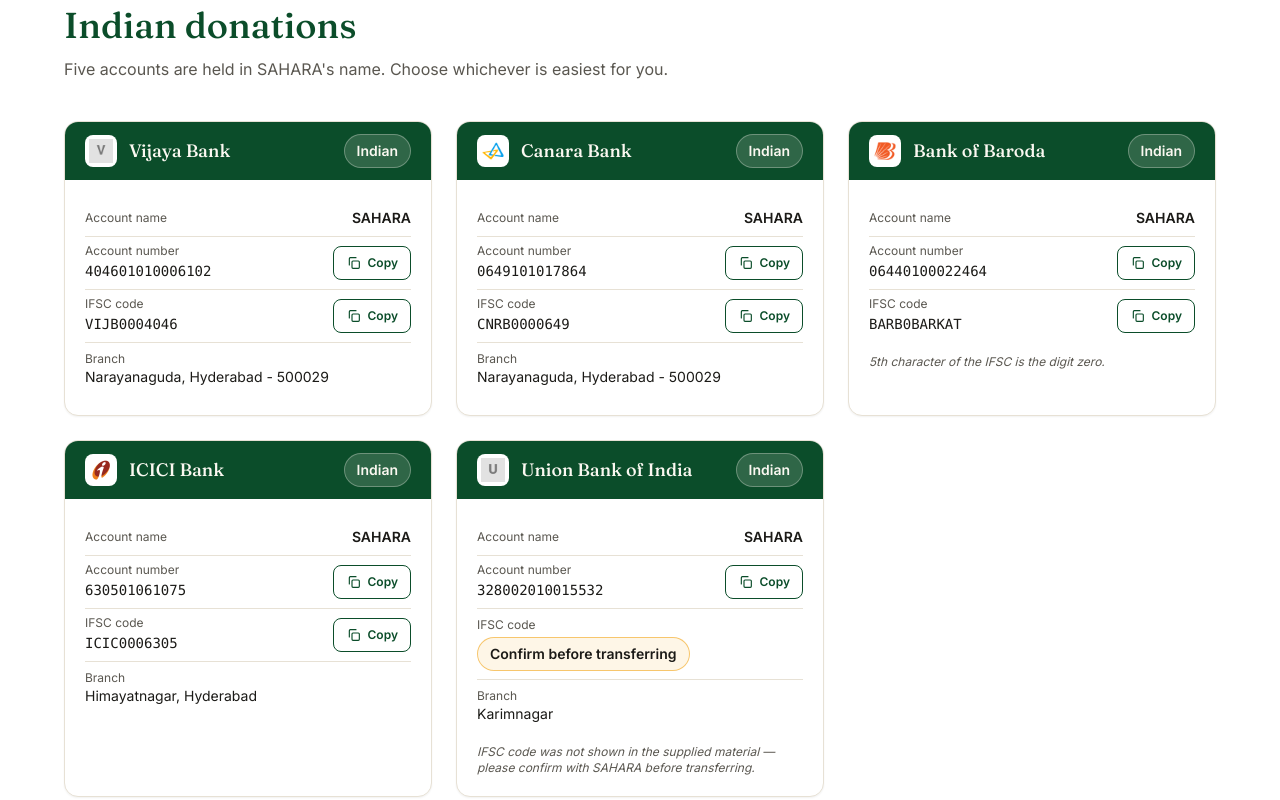
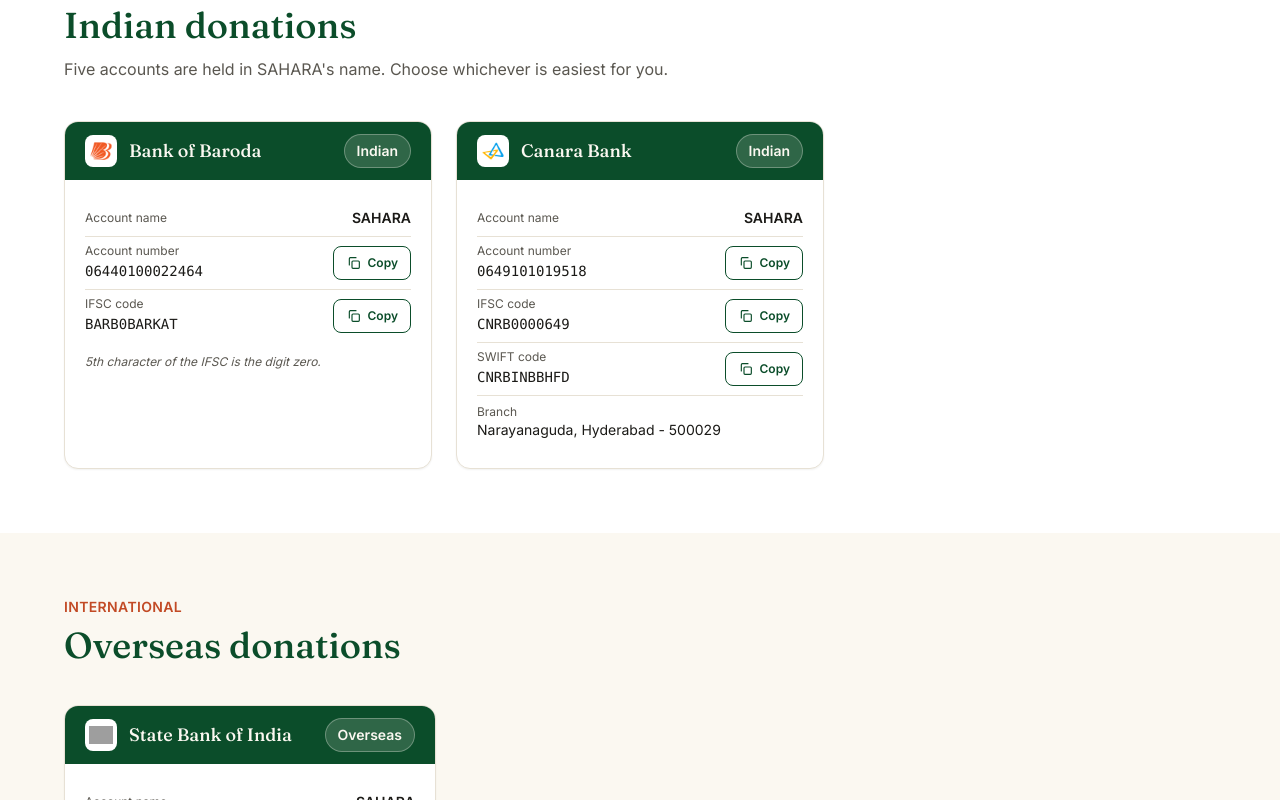
Before and after one commit to Satvik2813/SAHARA_NGO, a React (Vite) app: page /donate in a window 1280 px wide. Shown: the part 940-1740 px from the top of the page. Built offline with nearby package versions, Linux system fonts and the light colour scheme; grey boxes are pictures that could not be loaded.

Commit message:
Update donation bank details

```diff
--- a/src/data/donations.ts
+++ b/src/data/donations.ts
@@ -20,26 +20,6 @@
 
 export const bankAccounts: BankAccount[] = [
   {
-    id: "D1",
-    type: "Indian",
-    bankName: "Vijaya Bank",
-    logo: "/assets/banks/vijaya.png",
-    accountName: "SAHARA",
-    accountNumber: "404601010006102",
-    ifsc: "VIJB0004046",
-    branch: "Narayanaguda, Hyderabad - 500029",
-  },
-  {
-    id: "D2",
-    type: "Indian",
-    bankName: "Canara Bank",
-    logo: "/assets/banks/canara.png",
-    accountName: "SAHARA",
-    accountNumber: "0649101017864",
-    ifsc: "CNRB0000649",
-    branch: "Narayanaguda, Hyderabad - 500029",
-  },
-  {
     id: "D3",
     type: "Indian",
     bankName: "Bank of Baroda",
@@ -50,29 +30,8 @@
     note: "5th character of the IFSC is the digit zero.",
   },
   {
-    id: "D4",
+    id: "D6",
     type: "Indian",
-    bankName: "ICICI Bank",
-    logo: "/assets/banks/icici.png",
-    accountName: "SAHARA",
-    accountNumber: "630501061075",
-    ifsc: "ICIC0006305",
-    branch: "Himayatnagar, Hyderabad",
-  },
-  {
-    id: "D5",
-    type: "Indian",
-    bankName: "Union Bank of India",
-    logo: "/assets/banks/union.png",
-    accountName: "SAHARA",
-    accountNumber: "328002010015532",
-    ifsc: null,
-    branch: "Karimnagar",
-    note: "IFSC code was not shown in the supplied material — please confirm with SAHARA before transferring.",
-  },
-  {
-    id: "D6",
-    type: "Overseas",
     bankName: "Canara Bank",
     logo: "/assets/banks/canara.png",
     accountName: "SAHARA",
```
